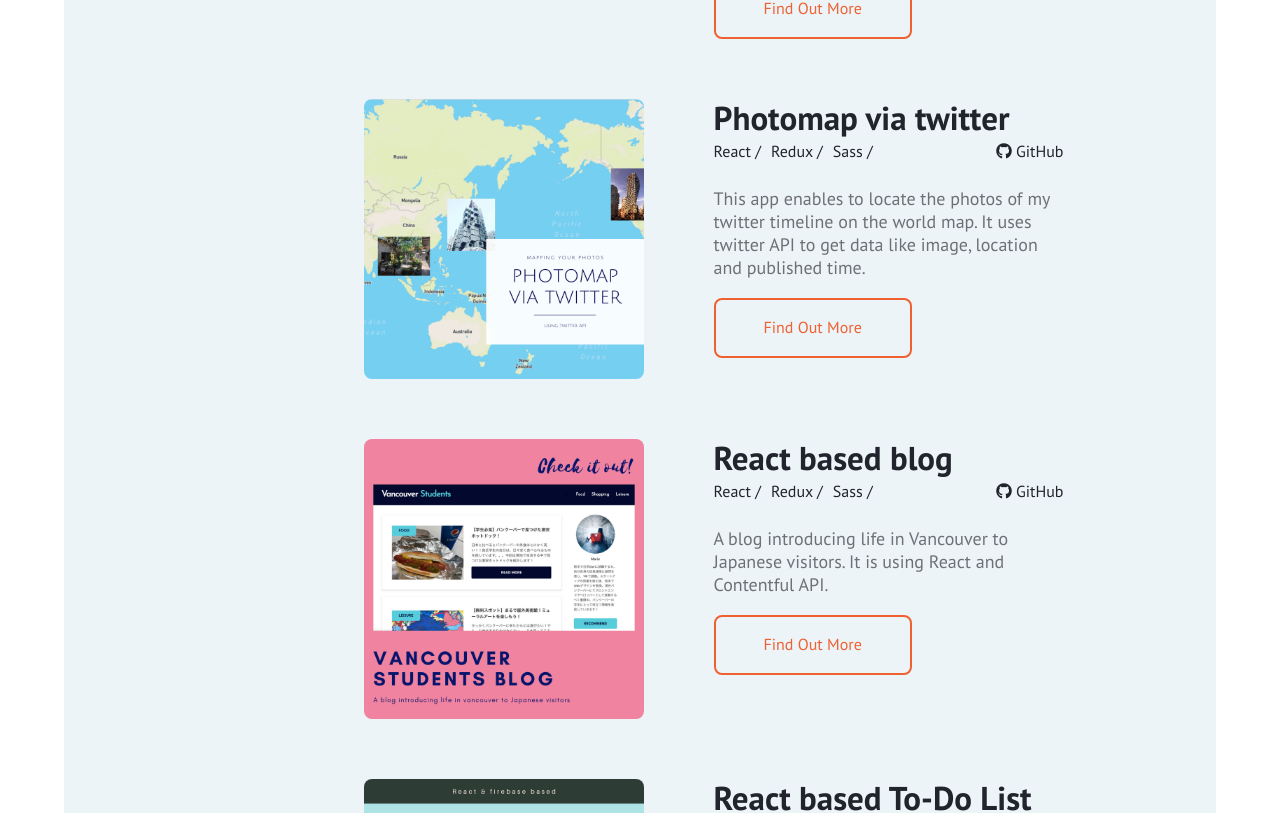
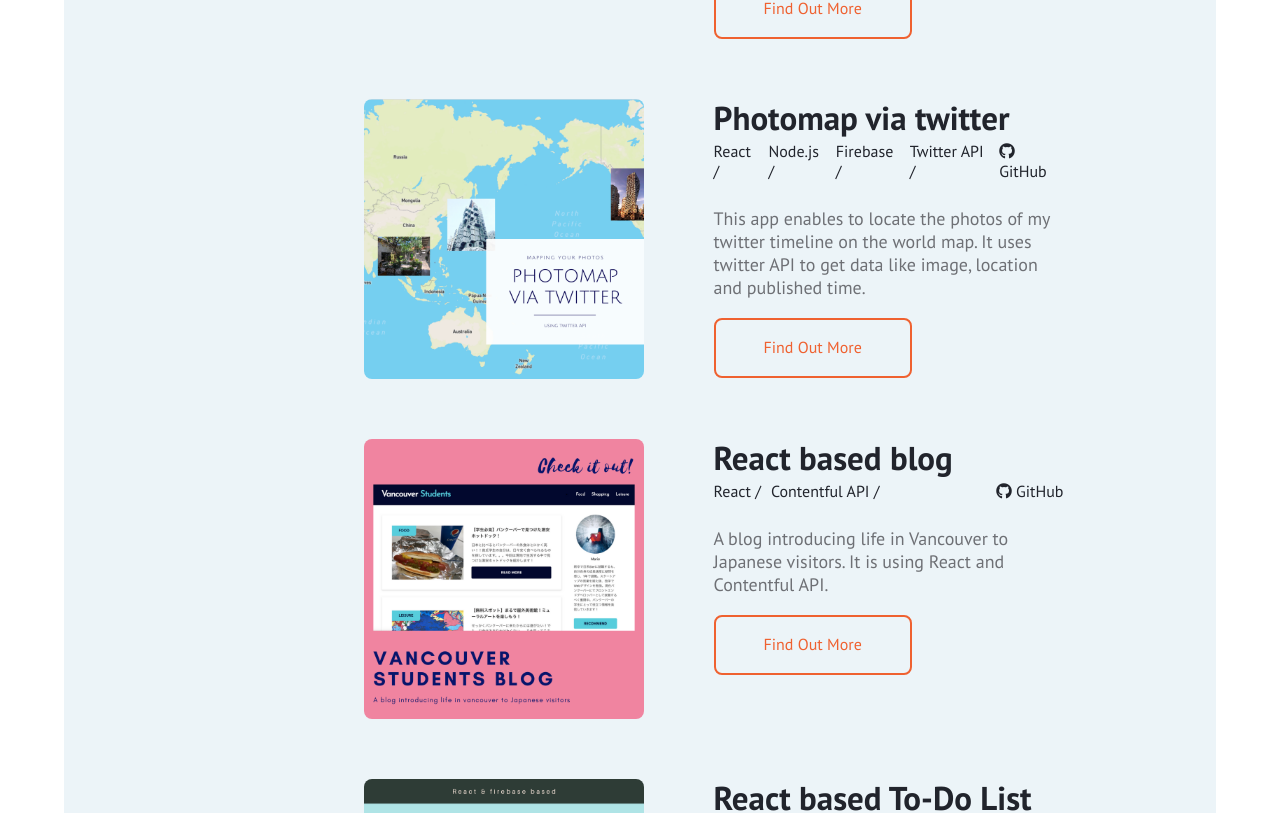
Before and after one commit to marieooq/react_portfolio, a React (Create React App) app: page / in a window 1280 px wide. Shown: the part 838-1651 px from the top of the page. Built offline with nearby package versions, Linux system fonts and the light colour scheme; a web font is replaced by a local one.

Commit message:
modify github links on top page

```diff
--- a/src/pages/home/HomeContents.jsx
+++ b/src/pages/home/HomeContents.jsx
@@ -39,8 +39,8 @@ class HomeContents extends React.Component {
       {
         image: Photomap_image,
         title: 'Photomap via twitter',
-        stack: ['React', 'Redux', 'Sass'],
-        gitHub: 'https://github.com/marieooq/react-msgif',
+        stack: ['React', 'Node.js', 'Firebase', 'Twitter API'],
+        gitHub: 'https://github.com/marieooq/react-photomap-public',
         description:
           'This app enables to locate the photos of my twitter timeline on the world map. It uses twitter API to get data like image, location and published time.',
         url: '/works/photomap'
@@ -48,8 +48,8 @@ class HomeContents extends React.Component {
       {
         image: VanstudentBlog_image,
         title: 'React based blog',
-        stack: ['React', 'Redux', 'Sass'],
-        gitHub: 'https://github.com/marieooq/react-msgif',
+        stack: ['React', 'Contentful API'],
+        gitHub: 'https://github.com/marieooq/react_contentful_blog_public',
         description:
           'A blog introducing life in Vancouver to Japanese visitors. It is using React and Contentful API. ',
         url: '/works/react-blog'
@@ -57,8 +57,8 @@ class HomeContents extends React.Component {
       {
         image: ReactNote_image,
         title: 'React based To-Do List',
-        stack: ['React', 'Redux', 'Sass'],
-        gitHub: 'https://github.com/marieooq/react-msgif',
+        stack: ['React', 'Firebase'],
+        gitHub: 'https://github.com/marieooq/react-firebase-notes-app-public',
         description:
           'This is a simple to Do List using React and Firebase, which enables users to add notes and remove those. Since it uses Firebase the data will be preserved if they refresh it. It’s very intuitive design and easy to manipulate. ',
         url: '/works/react-note'
--- a/src/pages/works/Works.jsx
+++ b/src/pages/works/Works.jsx
@@ -15,6 +15,8 @@ class Works extends React.Component {
       {
         image: MessageGif_image,
         title: 'Msgif',
+        stack: ['React', 'Redux', 'Sass'],
+        gitHub: 'https://github.com/marieooq/react-msgif',
         description: (
           <>
             A gif generator that converts your message into a GIF animation.
@@ -38,6 +40,8 @@ class Works extends React.Component {
       {
         image: Photomap_image,
         title: 'Photomap via twitter',
+        stack: ['React', 'Node.js', 'Firebase', 'Twitter API'],
+        gitHub: 'https://github.com/marieooq/react-photomap-public',
         description:
           'This app enables to locate the photos of my twitter timeline on the world map. It uses twitter API to get data like image, location and published time.',
         url: '/works/photomap'
@@ -45,6 +49,8 @@ class Works extends React.Component {
       {
         image: VanstudentBlog_image,
         title: 'React based blog',
+        stack: ['React', 'Contentful API'],
+        gitHub: 'https://github.com/marieooq/react_contentful_blog_public',
         description:
           'A blog introducing life in Vancouver to Japanese visitors. It is using React and Contentful API. ',
         url: '/works/react-blog'
@@ -52,17 +58,12 @@ class Works extends React.Component {
       {
         image: ReactNote_image,
         title: 'React based To-Do List',
+        stack: ['React', 'Firebase'],
+        gitHub: 'https://github.com/marieooq/react-firebase-notes-app-public',
         description:
           'This is a simple to Do List using React and Firebase, which enables users to add notes and remove those. Since it uses Firebase the data will be preserved if they refresh it. It’s very intuitive design and easy to manipulate. ',
         url: '/works/react-note'
       }
-      // {
-      //   image: Illustration_image,
-      //   title: "Illustration",
-      //   description:
-      //     "The illustration is drawn using illustrator. I drew it to express my gratitude.  I traced a picture of the family that host father keep it affectionately. Using the same tone of colors enables it looks organized. The yellow used in background color expresses the brightness they have.",
-      //   url: "/illustration"
-      // }
     ];
 
     return (
```
